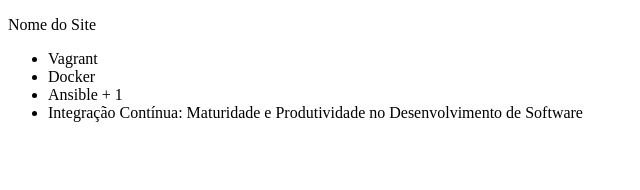
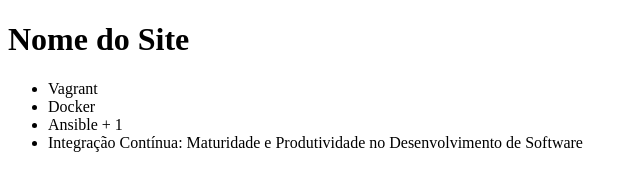
Before and after one commit to melinho102/alura-git, a plain HTML site: page index.html in a window 1280 px wide. Shown: the whole page, without its empty margins (0-640 px from the left). Drawn offline with Linux system fonts and the light colour scheme.

Commit message:
Update index.html

```diff
--- a/index.html
+++ b/index.html
@@ -5,7 +5,7 @@
 	<title>Cursos da Alura</title>
 </head>
 <body>
-	<p>Nome do Site</p>
+	<h1>Nome do Site</h1>
 	<ul>
 		<li>Vagrant</li>
 		<li>Docker</li>
```
